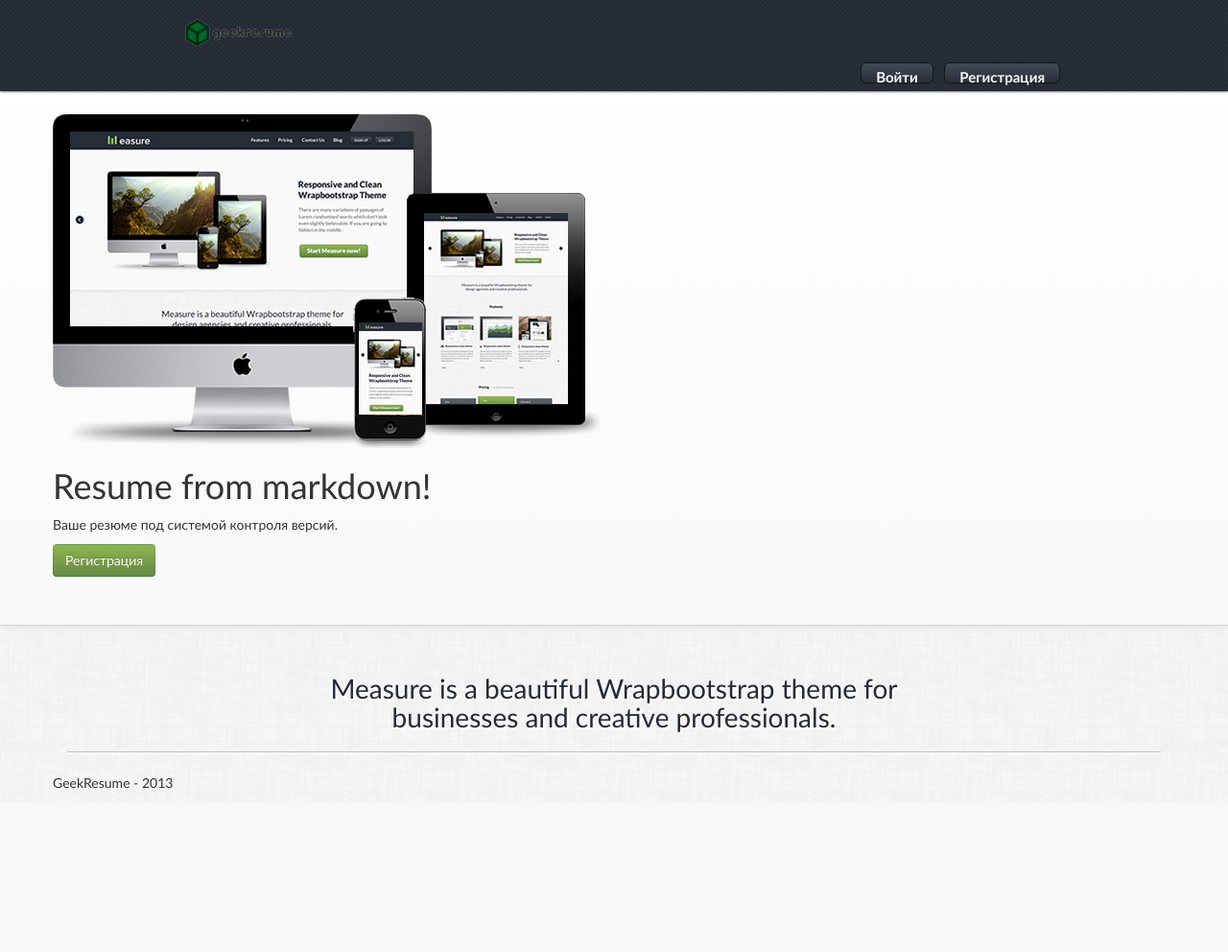
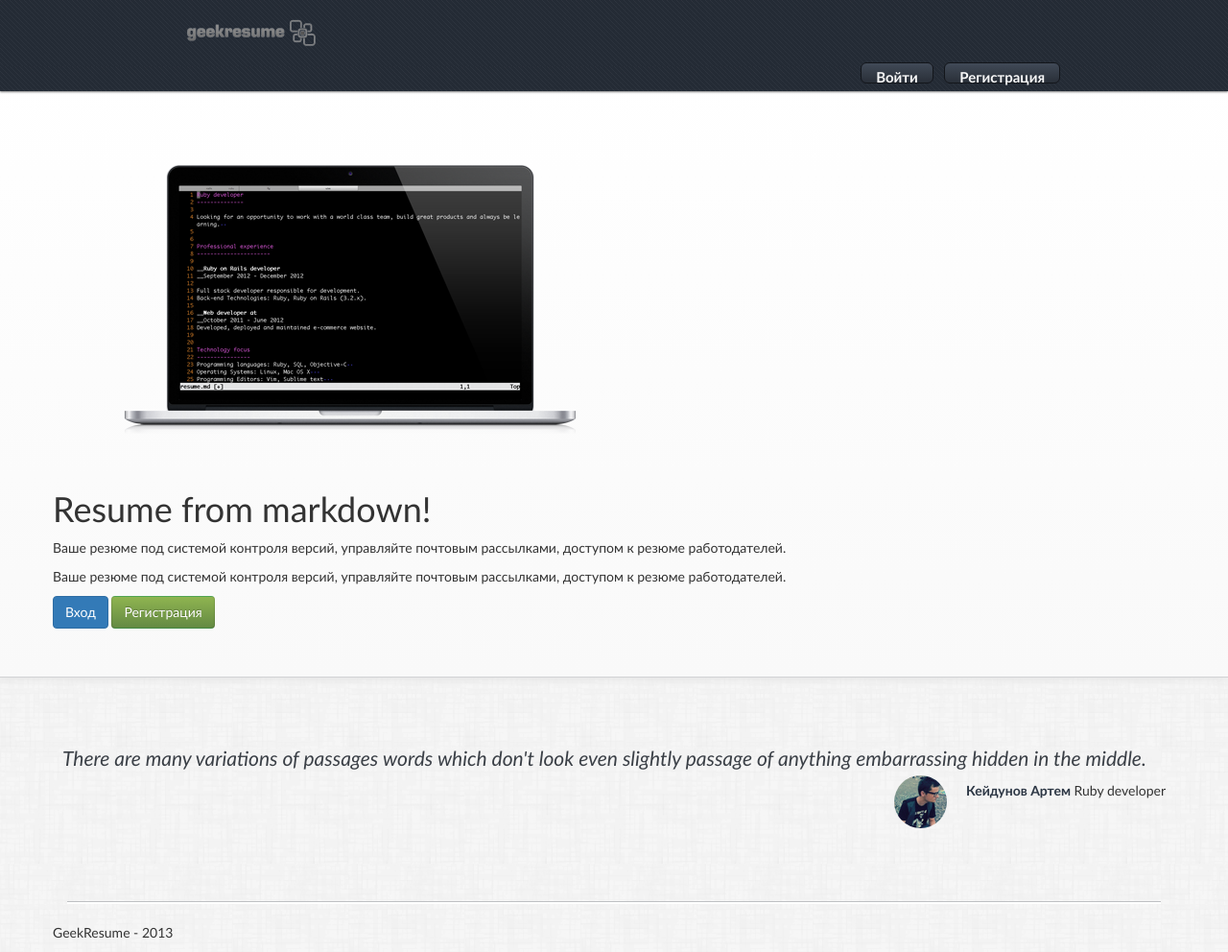
Before and after one commit to andybandy/geekresume, a Rails app: template geekresume/app/views/static/homepage.html.haml in a window 1280 px wide. Shown: the whole page at 96% size. Before the commit the page ends 836 px from the top, so only its background shows below. Run offline with Rails 7, Linux system fonts and the light colour scheme; the template is opened without the code that fills it, so the values that code supplies are empty; style sheets or scripts are compiled from the project's sources; some libraries are stand-ins or nearby versions.

Commit message:
Изменена главная страница

```diff
--- a/geekresume/app/views/static/homepage.html.haml
+++ b/geekresume/app/views/static/homepage.html.haml
@@ -2,13 +2,31 @@
   .container
     .span12
       .row
-        .span6
-          = image_tag "/assets/slide1.png"
+        .span7
+          = image_tag "/assets/landing_image.png"
         .span4
           = content_tag :h1, "Resume from markdown!"
-          = content_tag :p, "Ваше резюме под системой контроля версий."
+          %p
+            Ваше резюме под системой контроля версий, управляйте
+            почтовым рассылками, доступом к резюме работодателей.
+          %p
+            Ваше резюме под системой контроля версий, управляйте
+            почтовым рассылками, доступом к резюме работодателей.
+          = link_to "Вход", new_user_session_path, class: "btn btn-primary btn-large"
           = link_to "Регистрация", new_user_registration_path, class: "btn btn-success btn-large"
-#intro
+#testimonials
   .container
-    %h1
-      Measure is a beautiful Wrapbootstrap theme for businesses and creative professionals.
+    .phrases_wrapper
+      .phrase
+        .row
+          .span7
+            %p.testimony
+              There are many variations of passages words which don't
+              look even slightly passage of anything embarrassing hidden in the middle.
+          .pic
+            .span3.offset1
+              = image_tag "/assets/phrase_pic1.jpg", class: "img-circle"
+              %span.name
+                Кейдунов Артем
+              %span.position
+                Ruby developer
```
Also changed, not shown: geekresume/app/assets/images/brand.png, geekresume/app/assets/images/landing_image.png (added), geekresume/app/assets/images/phrase_pic1.jpg (added), geekresume/app/assets/images/slide1.png.
